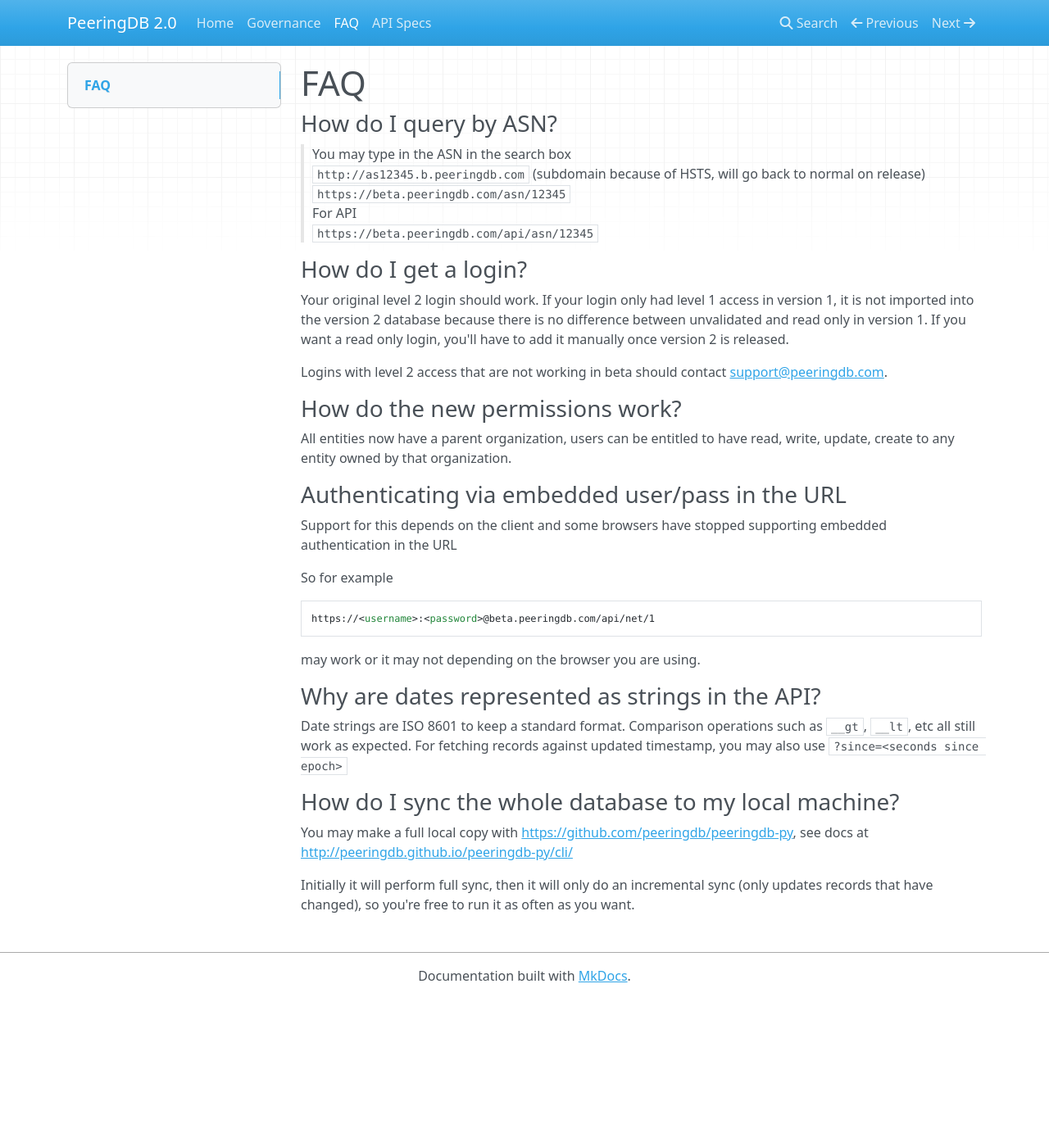
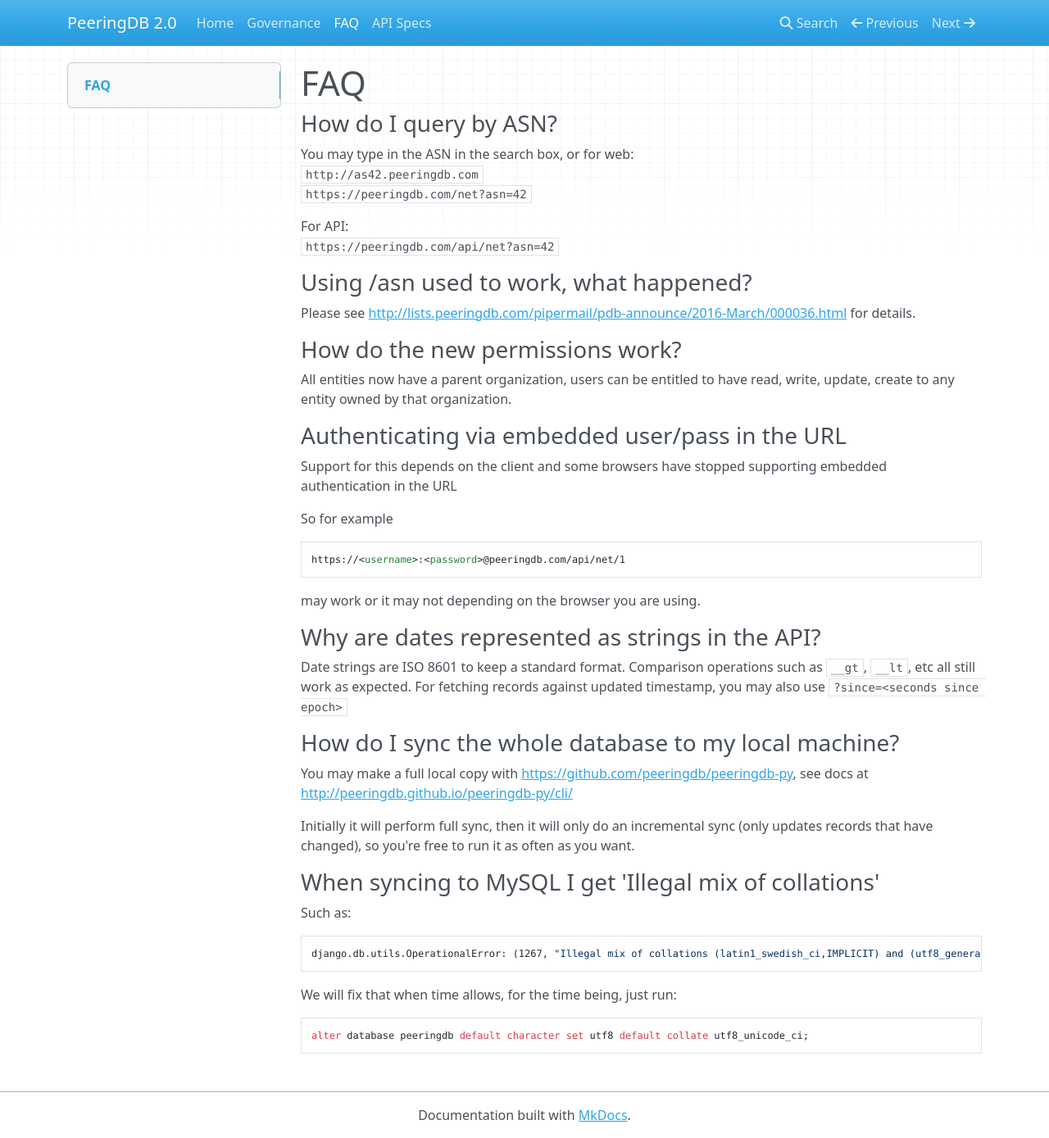
Before and after one commit to peeringdb/docs, an MkDocs documentation site: the page built from docs/faq.md, in a window 1280 px wide and 1389 px high. Shown: the whole window at 82% size. Built offline with MkDocs 1.6.1, drawn with Linux system fonts in a browser that asks for light colours; nearby versions of some CDN libraries; old or Windows-style settings are respelled for this version of MkDocs.

Commit message:
update post beta

```diff
--- a/docs/faq.md
+++ b/docs/faq.md
@@ -4,17 +4,17 @@
 
 ### How do I query by ASN?
 
-> You may type in the ASN in the search box
-> `http://as12345.b.peeringdb.com` (subdomain because of HSTS, will go back to normal on release)
-> `https://beta.peeringdb.com/asn/12345`
-> For API
-> `https://beta.peeringdb.com/api/asn/12345`
+You may type in the ASN in the search box, or for web:
+`http://as42.peeringdb.com`
+`https://peeringdb.com/net?asn=42`
 
-### How do I get a login?
+For API:
+`https://peeringdb.com/api/net?asn=42`
 
-Your original level 2 login should work. If your login only had level 1 access in version 1, it is not imported into the version 2 database because there is no difference between unvalidated and read only in version 1. If you want a read only login, you'll have to add it manually once version 2 is released.
 
-Logins with level 2 access that are not working in beta should contact <support@peeringdb.com>.
+### Using /asn used to work, what happened?
+
+Please see <http://lists.peeringdb.com/pipermail/pdb-announce/2016-March/000036.html> for details.
 
 ### How do the new permissions work?
 
@@ -27,7 +27,7 @@
 
 So for example
 
-    https://<username>:<password>@beta.peeringdb.com/api/net/1
+    https://<username>:<password>@peeringdb.com/api/net/1
 
 may work or it may not depending on the browser you are using.
 
@@ -38,3 +38,13 @@
 You may make a full local copy with <https://github.com/peeringdb/peeringdb-py>, see docs at <http://peeringdb.github.io/peeringdb-py/cli/>
 
 Initially it will perform full sync, then it will only do an incremental sync (only updates records that have changed), so you're free to run it as often as you want.
+
+### When syncing to MySQL I get 'Illegal mix of collations'
+
+Such as:
+
+    django.db.utils.OperationalError: (1267, "Illegal mix of collations (latin1_swedish_ci,IMPLICIT) and (utf8_general_ci,COERCIBLE) for operation '='")
+
+We will fix that when time allows, for the time being, just run:
+
+    alter database peeringdb default character set utf8 default collate utf8_unicode_ci;
```
Also changed, not shown: docs/api_specs.md (+11 -11 lines), docs/index.md (+9 -15 lines).
